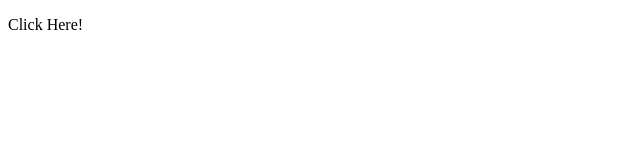
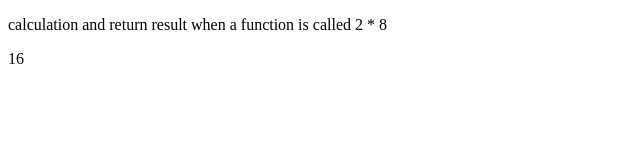
Before and after one commit to Zaneb1991/JavaScript-Projects, a plain HTML site: page Basic_JavaScript_Projects/Project2_functions/Index.html in a window 1280 px wide. Shown: the whole page, without its empty margins (0-640 px from the left). Drawn offline with Linux system fonts and the light colour scheme.

Commit message:
Update Index.html

```diff
--- a/Basic_JavaScript_Projects/Project2_functions/Index.html
+++ b/Basic_JavaScript_Projects/Project2_functions/Index.html
@@ -1,14 +1,24 @@
 <!DOCTYPE html>
 <html lang="en">
     <head>
-        <title>Project2_Functions</title>
+        <title>JavaScript Functions</title>
         <meta charset="UTF-8">
-        <script src="JS/main.js"></script>
-        <p id="Concatenate"></p>
     </head>
 
     <body>
-        <!--This is a paragraph calling a JavaScript Function-->
-        <p id = "Concatenate" onclick = "myFunction()">Click Here!</p>
+
+        <p> calculation and return result when a function is called 2 * 8</p>
+
+        <p id="demo"></p>
+
+        <script>
+            function myFunction(p1, p2) {
+                return p1 * p2;
+            }
+
+            let result = myFunction(2, 8);
+            document.getElementById("demo").innerHTML = result;
+        </script>
+
     </body>
 </html>
```
